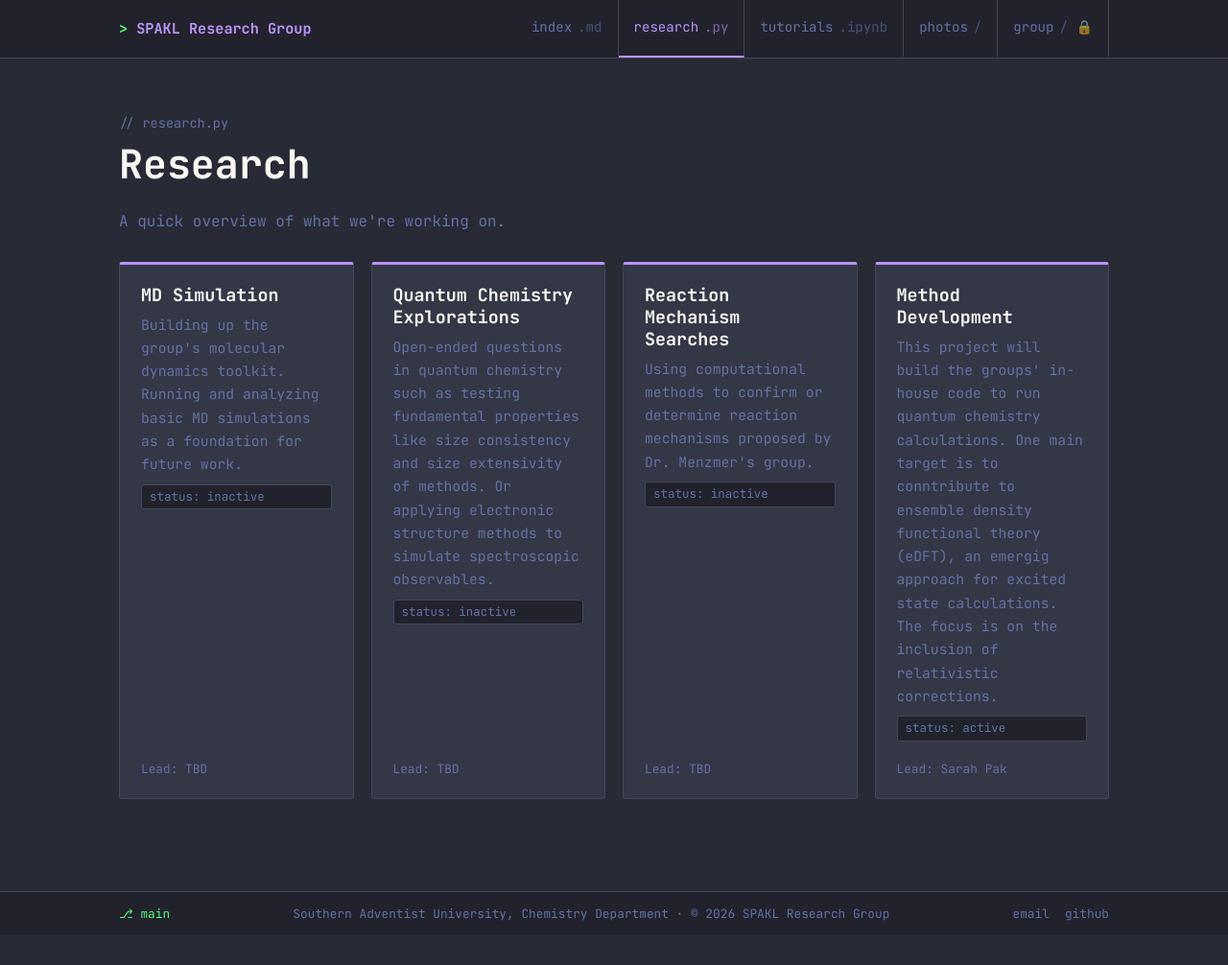
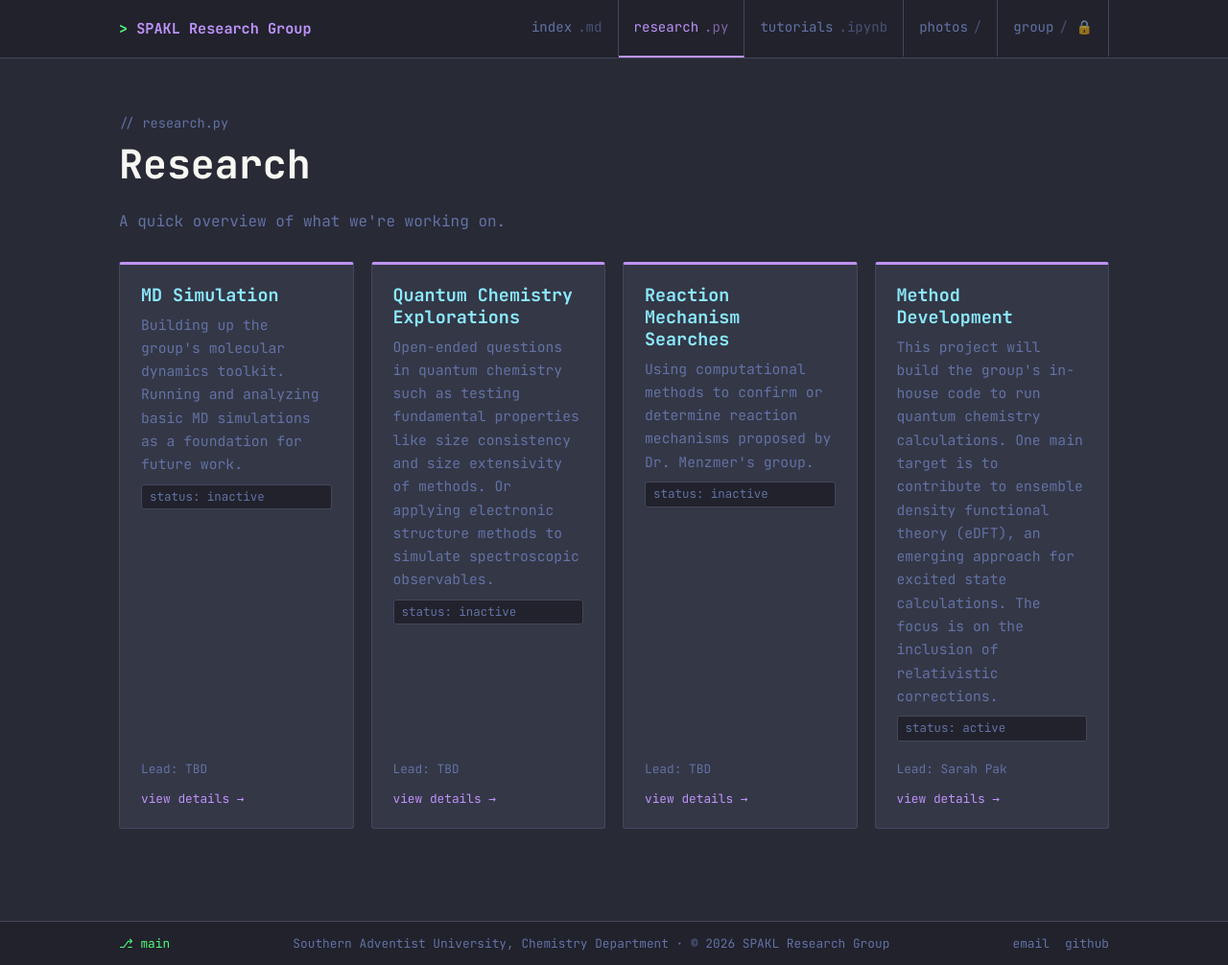
Before and after one commit to spakl/research-site, a Jekyll site: the page built from research.html, in a window 1280 px wide and 1006 px high. Shown: the whole window at 96% size. Built offline with Jekyll 4.4.1, drawn with Linux system fonts in a browser that asks for light colours.

Commit message:
Make research cards link to detail pages with related-papers sections

```diff
--- a/assets/css/style.css
+++ b/assets/css/style.css
@@ -492,3 +492,26 @@ p  { margin: 0 0 1em; color: var(--fg); }
   clip: rect(0 0 0 0);
   white-space: nowrap;
 }
+
+/* ==========================================================================
+   Card-as-link additions (research detail pages)
+   ========================================================================== */
+.card:hover { text-decoration: none; }
+.card .card-more {
+  margin-top: 2px;
+  font-size: 0.8rem;
+  color: var(--card-accent, var(--accent));
+}
+
+.related-list { list-style: none; margin: 0 0 8px; padding: 0; }
+.related-item {
+  padding: 14px 16px;
+  margin-bottom: 10px;
+  background: var(--surface);
+  border: 1px solid var(--line);
+  border-left: 3px solid var(--accent);
+  border-radius: var(--radius);
+}
+.related-item .related-title { font-weight: 600; margin: 0 0 4px; }
+.related-item .related-note { color: var(--muted); font-size: 0.88rem; margin: 0; }
+.related-item .related-links { margin-top: 8px; display: flex; gap: 14px; font-size: 0.85rem; }
--- a/research.html
+++ b/research.html
@@ -11,30 +11,34 @@ title: Research
       <p class="text-muted">A quick overview of what we're working on.</p>
     </div>
     <div class="grid">
-      <div class="card" data-accent="research">
+      <a class="card" data-accent="research" href="{{ '/research/md-simulation.html' | relative_url }}">
         <h3>MD Simulation</h3>
         <p>Building up the group's molecular dynamics toolkit. Running and analyzing basic MD simulations as a foundation for future work.</p>
         <span class="tag">status: inactive</span>
         <span class="card-meta">Lead: TBD</span>
-      </div>
-      <div class="card" data-accent="research">
+        <span class="card-more">view details &rarr;</span>
+      </a>
+      <a class="card" data-accent="research" href="{{ '/research/quantum-chemistry-explorations.html' | relative_url }}">
         <h3>Quantum Chemistry Explorations</h3>
         <p>Open-ended questions in quantum chemistry such as testing fundamental properties like size consistency and size extensivity of methods. Or applying electronic structure methods to simulate spectroscopic observables.</p>
         <span class="tag">status: inactive</span>
         <span class="card-meta">Lead: TBD</span>
-      </div>
-      <div class="card" data-accent="research">
+        <span class="card-more">view details &rarr;</span>
+      </a>
+      <a class="card" data-accent="research" href="{{ '/research/reaction-mechanism-searches.html' | relative_url }}">
         <h3>Reaction Mechanism Searches</h3>
         <p>Using computational methods to confirm or determine reaction mechanisms proposed by Dr. Menzmer's group.</p>
         <span class="tag">status: inactive</span>
         <span class="card-meta">Lead: TBD</span>
-      </div>
-      <div class="card" data-accent="research">
+        <span class="card-more">view details &rarr;</span>
+      </a>
+      <a class="card" data-accent="research" href="{{ '/research/method-development.html' | relative_url }}">
         <h3>Method Development</h3>
-        <p>This project will build the groups' in-house code to run quantum chemistry calculations. One main target is to conntribute to ensemble density functional theory (eDFT), an emergig approach for excited state calculations. The focus is on the inclusion of relativistic corrections.</p>
+        <p>This project will build the group's in-house code to run quantum chemistry calculations. One main target is to contribute to ensemble density functional theory (eDFT), an emerging approach for excited state calculations. The focus is on the inclusion of relativistic corrections.</p>
         <span class="tag">status: active</span>
         <span class="card-meta">Lead: Sarah Pak</span>
-      </div>
+        <span class="card-more">view details &rarr;</span>
+      </a>
     </div>
   </div>
 </section>
```
Also changed, not shown: research/md-simulation.html (added, +28 -0 lines), research/method-development.html (added, +28 -0 lines), research/quantum-chemistry-explorations.html (added, +28 -0 lines), research/reaction-mechanism-searches.html (added, +28 -0 lines).
